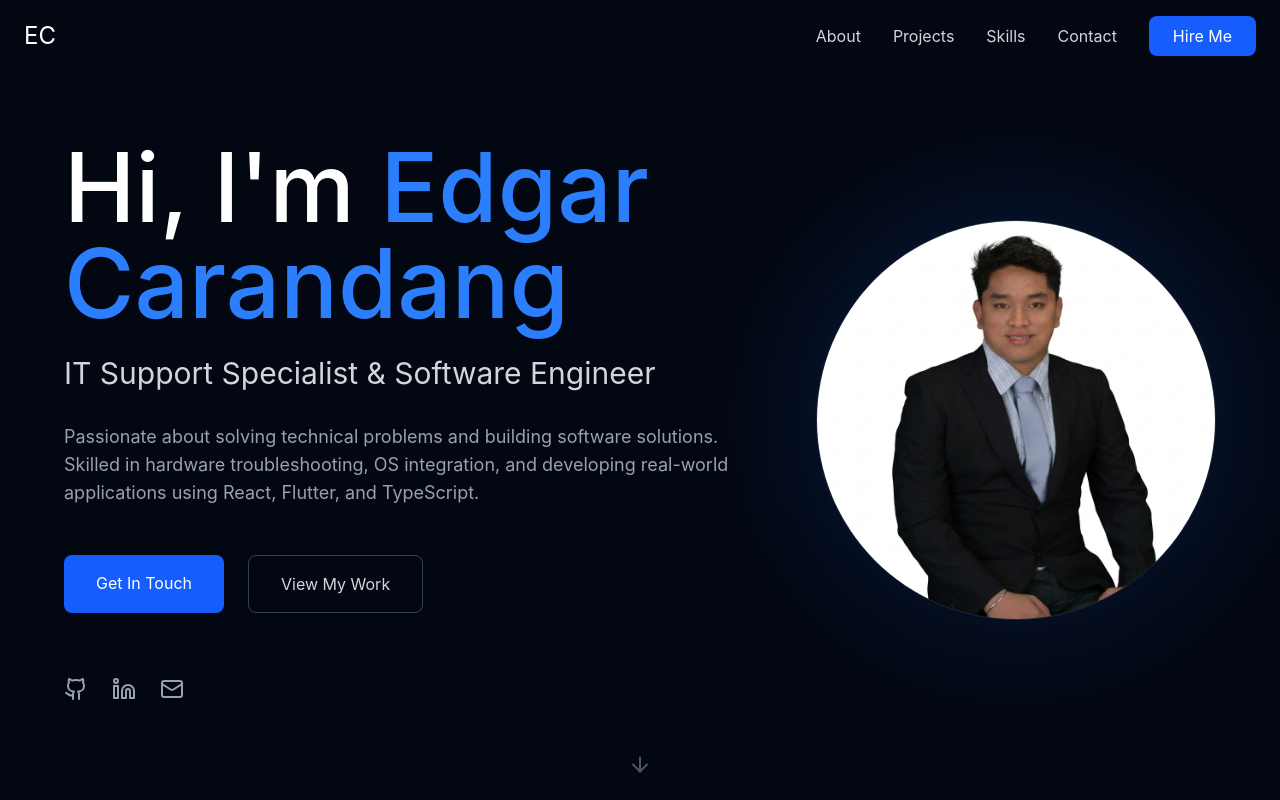
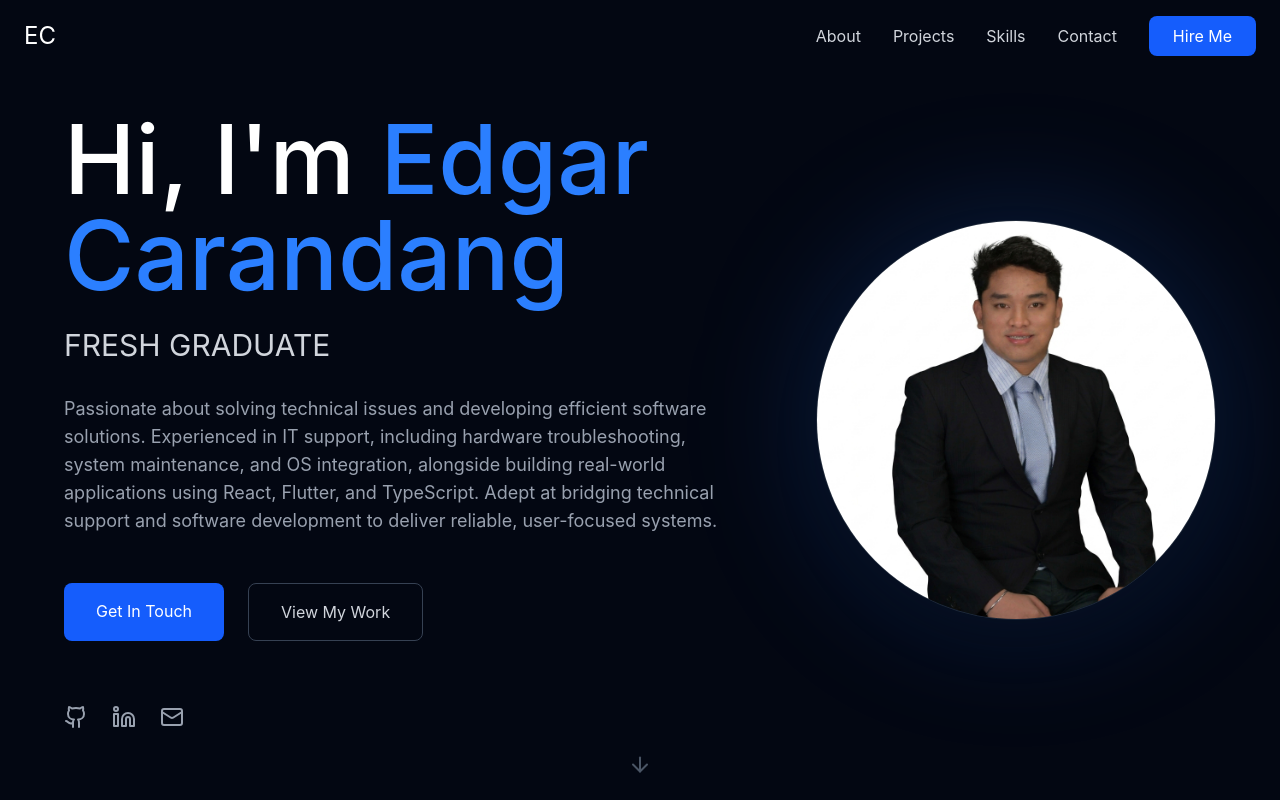
Before and after one commit to aintdelulu/Portfolio, a React (Vite) app: page / in a window 1280 px wide. Shown: the top 800 px of the page. Built offline with nearby package versions, Linux system fonts and the light colour scheme.

Commit message:
Updated Hero section: changed headline to FRESH GRADUATE and refined bio

```diff
--- a/src/app/components/Hero.tsx
+++ b/src/app/components/Hero.tsx
@@ -28,7 +28,7 @@ export function Hero() {
               animate={{ opacity: 1, y: 0 }}
               transition={{ duration: 0.8, delay: 0.4 }}
             >
-              IT Support Specialist & Software Engineer
+              FRESH GRADUATE
             </motion.p>
 
             <motion.p
@@ -37,9 +37,9 @@ export function Hero() {
               animate={{ opacity: 1, y: 0 }}
               transition={{ duration: 0.8, delay: 0.6 }}
             >
-              Passionate about solving technical problems and building software solutions.
-              Skilled in hardware troubleshooting, OS integration, and developing real-world
-              applications using React, Flutter, and TypeScript.
+              Passionate about solving technical issues and developing efficient software solutions.
+              Experienced in IT support, including hardware troubleshooting, system maintenance, and OS integration, alongside building real-world applications using React, Flutter, and TypeScript.
+              Adept at bridging technical support and software development to deliver reliable, user-focused systems.
             </motion.p>
 
             <motion.div
```
